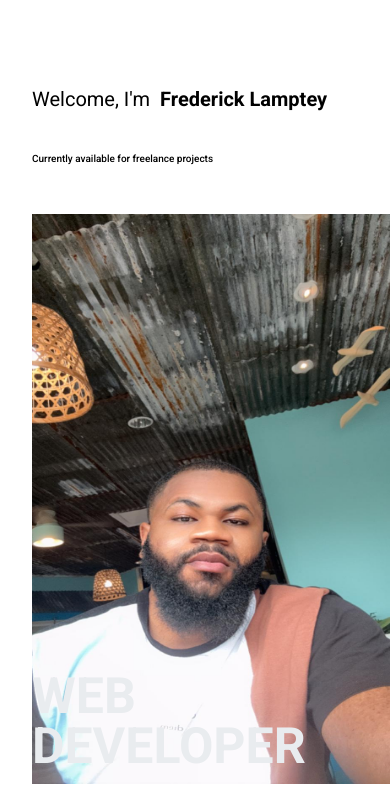
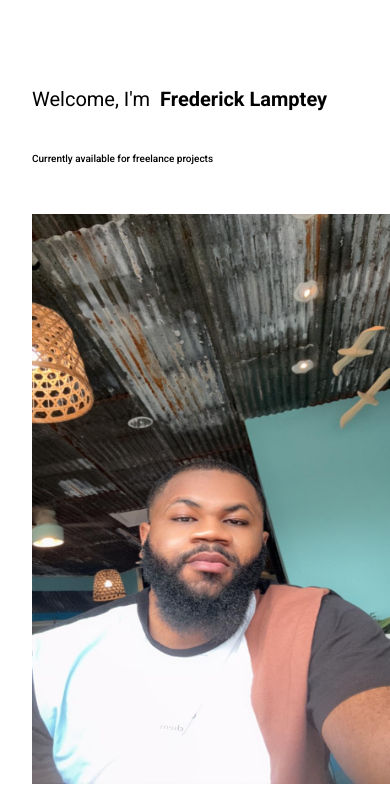
Before and after one commit to FrederickLamptey/web-dev-portfolio, a plain HTML site: page index.html in a window 390 px wide. Shown: the part 55-841 px from the top of the page. Drawn offline with nearby package versions, Linux system fonts and the light colour scheme.

Commit message:
adjust heading container

```diff
--- a/css/style.css
+++ b/css/style.css
@@ -956,7 +956,7 @@ footer {
 }
 
 .heading-container {
-    top: 86%;
+    top: 100%;
   }
 
 .heading {
```
